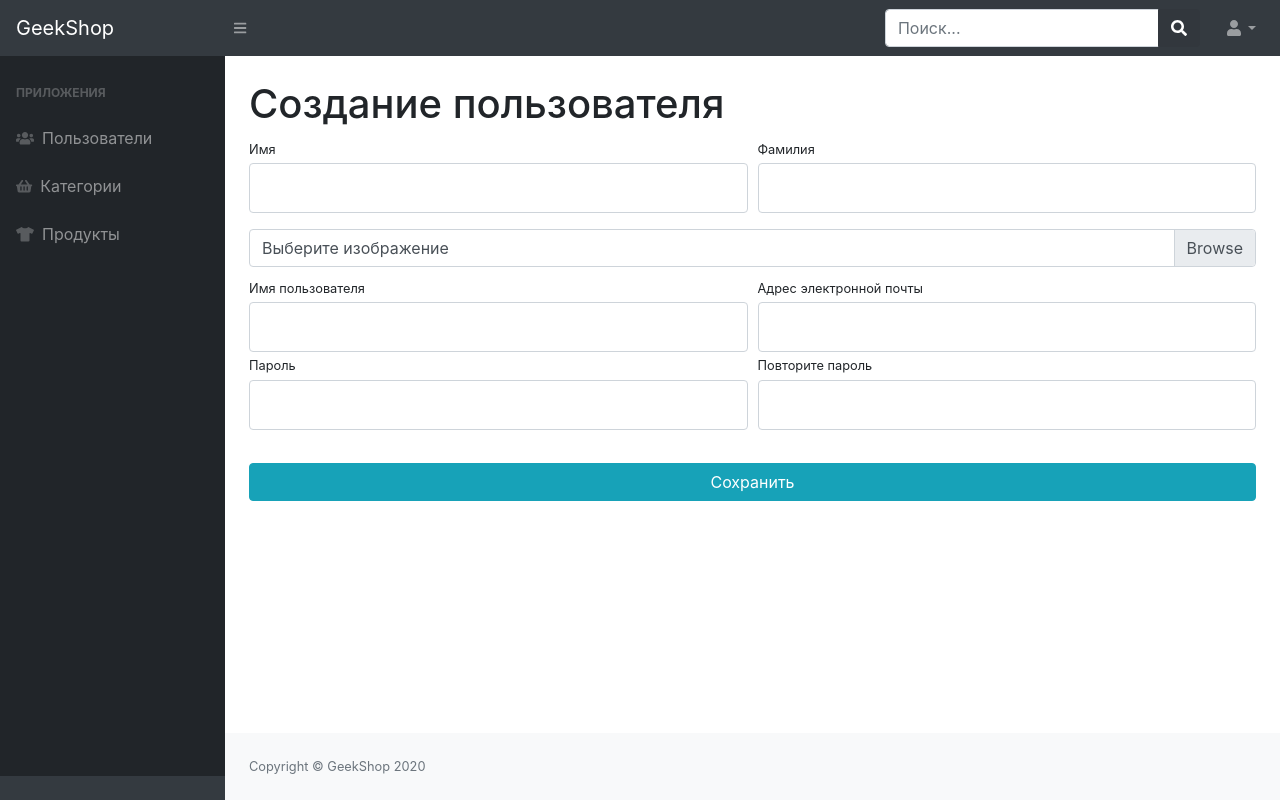
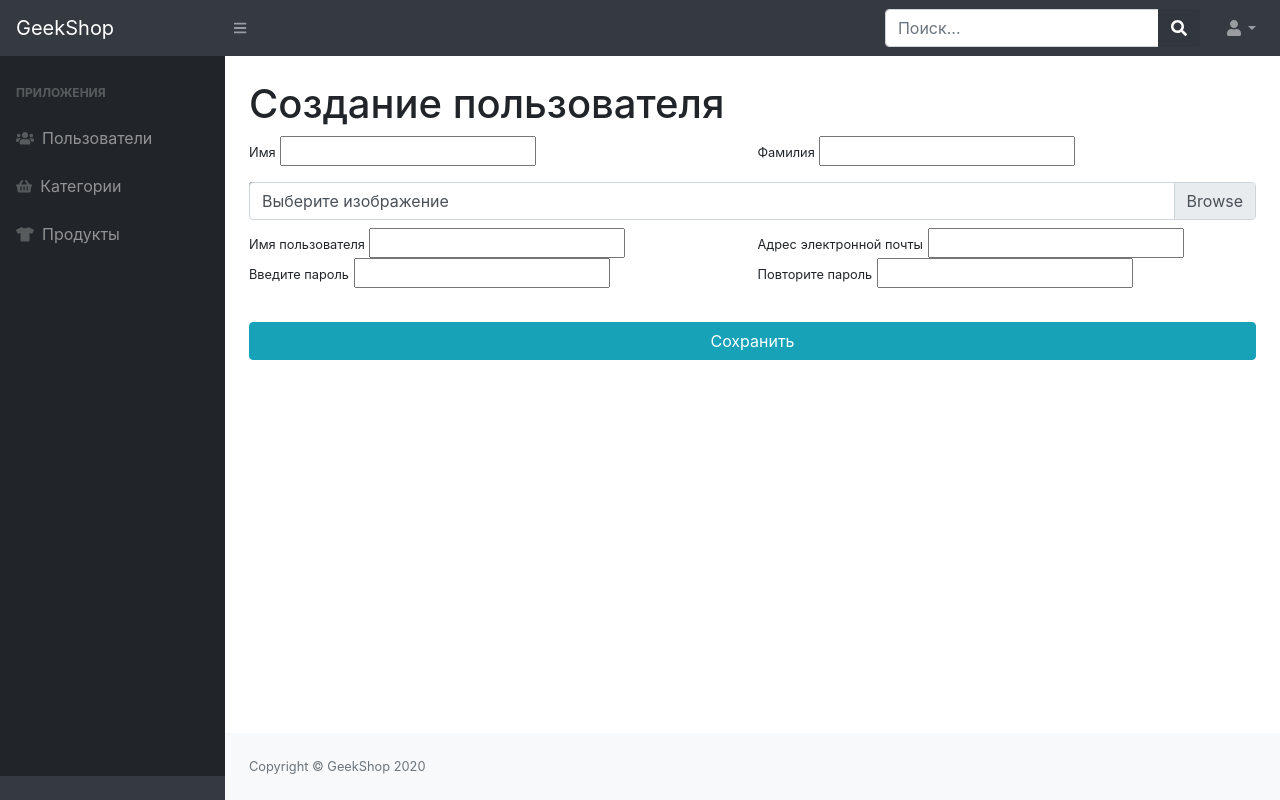
Before and after one commit to DenBrov/first-shop, a Django app: template adminapp/templates/adminapp/admin-users-create.html in a window 1280 px wide. Run offline with Django 3.2, Linux system fonts and the light colour scheme; the template is opened without the code that fills it, so the values that code supplies are empty, except form fields; tables that the repository leaves empty hold one stand-in row (values such as "Sample post"); form fields are guessed from the names that the template uses; some libraries are stand-ins or nearby versions.

Commit message:
created controller for create users

```diff
--- a/adminapp/templates/adminapp/admin-users-create.html
+++ b/adminapp/templates/adminapp/admin-users-create.html
@@ -5,52 +5,48 @@
         <main>
             <div class="container-fluid">
                 <h1 class="mt-4">Создание пользователя</h1>
-                <form action="">
+                <form action="{% url 'admin_staff:admin_users_create' %}" method="post" enctype="multipart/form-data">
+                    {% csrf_token %}
                     <div class="form-row">
                         <div class="col-lg-6">
                             <div class="form-group">
-                                <label class="small mb-1" for="inputFirstName">Имя</label>
-                                <input class="form-control py-4" id="inputFirstName" type="text"/>
+                                <label class="small mb-1" for="{{ form.first_name.id_for_label }}">Имя</label>
+                                {{ form.first_name }}
                             </div>
                         </div>
                         <div class="col-lg-6">
                             <div class="form-group">
-                                <label class="small mb-1" for="inputLastName">Фамилия</label>
-                                <input class="form-control py-4" id="inputLastName" type="text"/>
+                                <label class="small mb-1" for="{{ form.last_name.id_for_label }}">Фамилия</label>
+                                {{ form.last_name }}
                             </div>
                         </div>
                     </div>
                     <div class="form-row mb-2">
                         <div class="col-lg-12">
                             <div class="custom-file">
-                                <input type="file" class="custom-file-input" id="userAvatar" size="50">
-                                <label class="custom-file-label" for="userAvatar">Выберите изображение</label>
+                                <label class="custom-file-label" for="{{ form.avatar.id_for_label }}">Выберите изображение</label>
+                                {{ form.avatar }}
                             </div>
                         </div>
                     </div>
                     <div class="form-row">
                         <div class="col-lg-6">
-                            <label class="small mb-1" for="inputUsername">Имя пользователя</label>
-                            <input class="form-control py-4" id="inputUsername" type="text"
-                                   aria-describedby="usernameHelp"/>
+                            <label class="small mb-1" for="{{ form.username.id_for_label }}">Имя пользователя</label>
+                            {{ form.username }}
                         </div>
                         <div class="col-lg-6">
-                            <label class="small mb-1" for="inputEmailAddress">Адрес электронной
-                                почты</label>
-                            <input class="form-control py-4" id="inputEmailAddress" type="email"
-                                   aria-describedby="emailHelp"/>
+                            <label class="small mb-1" for="{{ form.email.id_for_label }}">Адрес электронной почты</label>
+                            {{ form.email }}
                         </div>
                     </div>
                     <div class="form-row">
                         <div class="col-lg-6">
-                            <label class="small mb-1" for="inputPassword1">Пароль</label>
-                            <input class="form-control py-4" id="inputPassword1" type="text"
-                                   aria-describedby="password1Help"/>
+                            <label class="small mb-1" for="{{ form.password1.id_for_label }}">Введите пароль</label>
+                            {{ form.password1 }}
                         </div>
                         <div class="col-lg-6">
-                            <label class="small mb-1" for="inputPassword2">Повторите пароль</label>
-                            <input class="form-control py-4" id="inputPassword2" type="text"
-                                   aria-describedby="password2Help"/>
+                            <label class="small mb-1" for="{{ form.password2.id_for_label }}">Повторите пароль</label>
+                            {{ form.password2 }}
                         </div>
                     </div>
                     <div class="form-row">
--- a/adminapp/templates/adminapp/admin-users-read.html
+++ b/adminapp/templates/adminapp/admin-users-read.html
@@ -57,7 +57,7 @@
                                 </div>
                             </div>
                             <div class="card-footer">
-                                <a href="admin-users-create.html">
+                                <a href="{% url 'adminapp:admin_users_create' %}">
                                     <button class="btn btn-success">Создать пользователя</button>
                                 </a>
                             </div>
```
Also changed, not shown: adminapp/forms.py (+13 -0 lines), adminapp/urls.py (+4 -4 lines), adminapp/views.py (+12 -2 lines).
